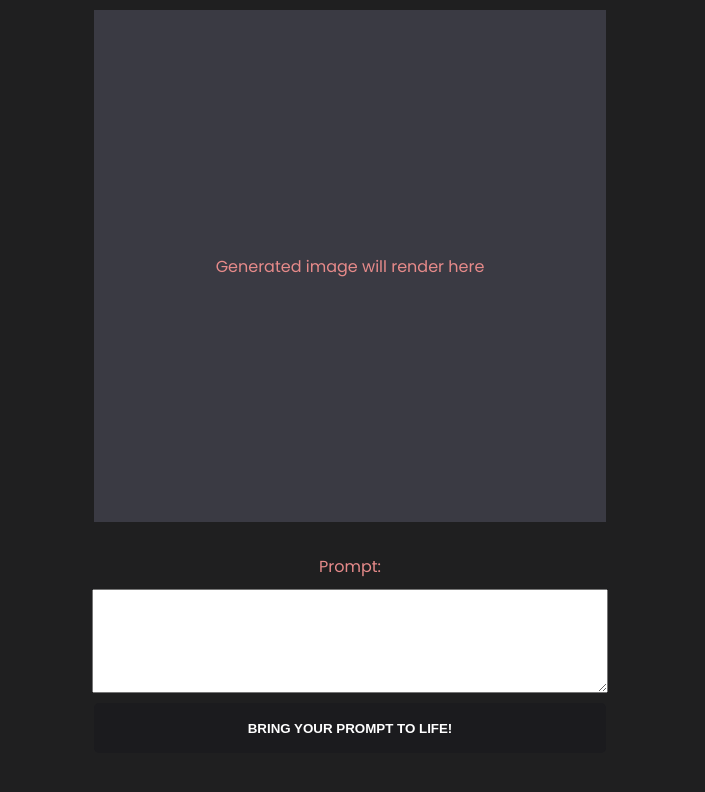
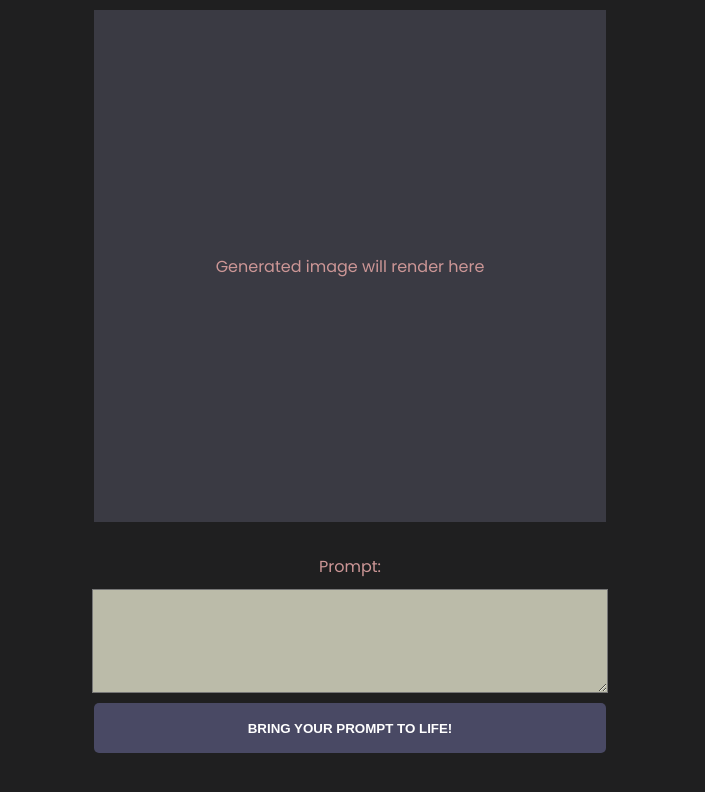
Before and after one commit to rocketman5290/txt-2-img-gen-vanillaJS, a website built with Vite: page index.html in a window 1280 px wide. Shown: the part 140-932 px from the top of the page, without its empty margins (290-995 px from the left). Built offline with nearby package versions, Linux system fonts and the light colour scheme; a web font is replaced by a local one.

Commit message:
Adjust font color

```diff
--- a/style.css
+++ b/style.css
@@ -1,7 +1,7 @@
 @import url('https://fonts.googleapis.com/css2?family=Poppins&family=Rubik+Glitch&family=Rubik+Microbe&display=swap');
 body {
   background-color: #1f1f20;
-  color: rgb(230, 138, 138);
+  color: rgb(204, 150, 150);
   font-family: 'Poppins', sans-serif;
   margin-top: 30px;
 }
@@ -39,6 +39,7 @@ form {
 }
 
 textarea {
+  background-color: rgb(187, 187, 169);
   width: 100%;
   height: 100px;
   margin: 10px 0;
@@ -49,7 +50,7 @@ textarea {
 button {
   width: 100%;
   height: 50px;
-  background-color: #1b1b1e;
+  background-color: #494964;
   color: white;
   border: none;
   border-radius: 5px;
```
